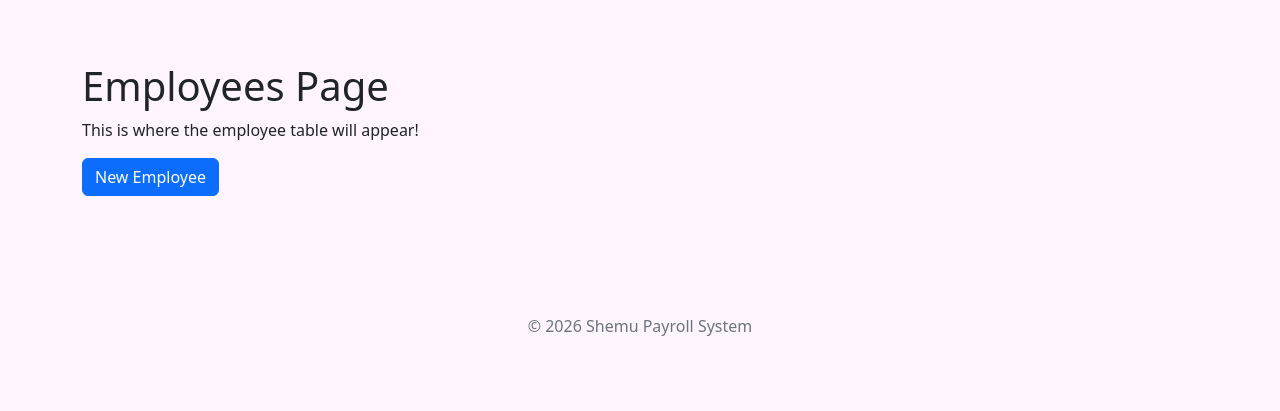
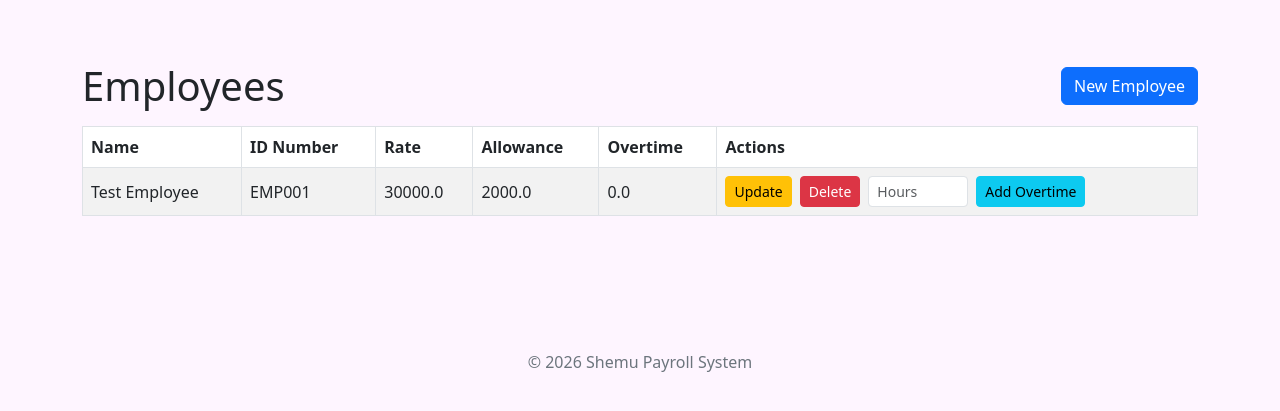
Before and after one commit to kurokabe8/FinalProject-BartoloQueZapico, a Django app: page /employees/ in a window 1280 px wide. Shown: the part 56-467 px from the top of the page. Run offline with Django 5.2, Linux system fonts and the light colour scheme; a user stored in the database is signed in; data comes from the database, SQL or seed files in the repository; both versions use the stored data as it was after the commit.

```diff
--- a/Shemu/payroll_app/templates/payroll_app/employees/create_employee.html
+++ b/Shemu/payroll_app/templates/payroll_app/employees/create_employee.html
@@ -1,9 +1,5 @@
 {% extends 'payroll_app/base.html' %}
 
 {% block content %}
-    <div class="py-5">
-        <h1>test</h1>
-        <p>test</p>
-        <button class="btn btn-primary">test</button>
-    </div>
+
 {% endblock %}
--- a/Shemu/payroll_app/templates/payroll_app/employees/update_employee.html
+++ b/Shemu/payroll_app/templates/payroll_app/employees/update_employee.html
@@ -1,9 +1,5 @@
 {% extends 'payroll_app/base.html' %}
 
 {% block content %}
-    <div class="py-5">
-        <h1>test</h1>
-        <p>test</p>
-        <button class="btn btn-primary">test</button>
-    </div>
+
 {% endblock %}
--- a/Shemu/payroll_app/templates/payroll_app/employees_list.html
+++ b/Shemu/payroll_app/templates/payroll_app/employees_list.html
@@ -2,8 +2,59 @@
 
 {% block content %}
     <div class="py-5">
-        <h1>Employees Page</h1>
-        <p>This is where the employee table will appear!</p>
-        <button class="btn btn-primary">New Employee</button>
+        <div class="d-flex justify-content-between align-items-center mb-3">
+            <h1 class="mb-0">Employees</h1>
+            <a href="{% url 'create_employee' %}" class="btn btn-primary">New Employee</a>
+        </div>
+
+        <div class="table-responsive">
+            <table class="table table-striped table-bordered align-middle">
+                <thead>
+                    <tr>
+                        <th>Name</th>
+                        <th>ID Number</th>
+                        <th>Rate</th>
+                        <th>Allowance</th>
+                        <th>Overtime</th>
+                        <th style="min-width: 280px;">Actions</th>
+                    </tr>
+                </thead>
+                <tbody>
+                    {% for employee in employees %}
+                        <tr>
+                            <td>{{ employee.name }}</td>
+                            <td>{{ employee.id_number }}</td>
+                            <td>{{ employee.rate }}</td>
+                            <td>{{ employee.allowance }}</td>
+                            <td>{{ employee.overtime_pay }}</td>
+                            <td>
+                                <div class="d-flex flex-wrap gap-2">
+                                    <a href="{% url 'update_employee' pk=employee.pk %}" class="btn btn-warning btn-sm">Update</a>
+                                    <a href="{% url 'delete_employee' pk=employee.pk %}" class="btn btn-danger btn-sm">Delete</a>
+                                    <form method="post" action="{% url 'add_overtime' pk=employee.pk %}" class="d-flex gap-2">
+                                        {% csrf_token %}
+                                        <input
+                                            type="number"
+                                            name="hours"
+                                            class="form-control form-control-sm"
+                                            min="0"
+                                            step="0.25"
+                                            placeholder="Hours"
+                                            required
+                                            style="max-width: 100px;"
+                                        >
+                                        <button type="submit" class="btn btn-info btn-sm">Add Overtime</button>
+                                    </form>
+                                </div>
+                            </td>
+                        </tr>
+                    {% empty %}
+                        <tr>
+                            <td colspan="6" class="text-center text-muted">No employees found.</td>
+                        </tr>
+                    {% endfor %}
+                </tbody>
+            </table>
+        </div>
     </div>
 {% endblock %}
--- a/Shemu/payroll_app/views.py
+++ b/Shemu/payroll_app/views.py
@@ -91,7 +91,7 @@ def update_employee(request, pk): # still should not work wala pa tayo pk
         employee.save()
         return redirect('employees_list')
 
-    return render(request, 'payroll_app/employees/update_employee.html')
+    return render(request, 'payroll_app/employees/update_employee.html', {'employee': employee})
 
 @login_required
 def delete_employee(request, pk):
```
Also changed, not shown: Shemu/db.sqlite3.
